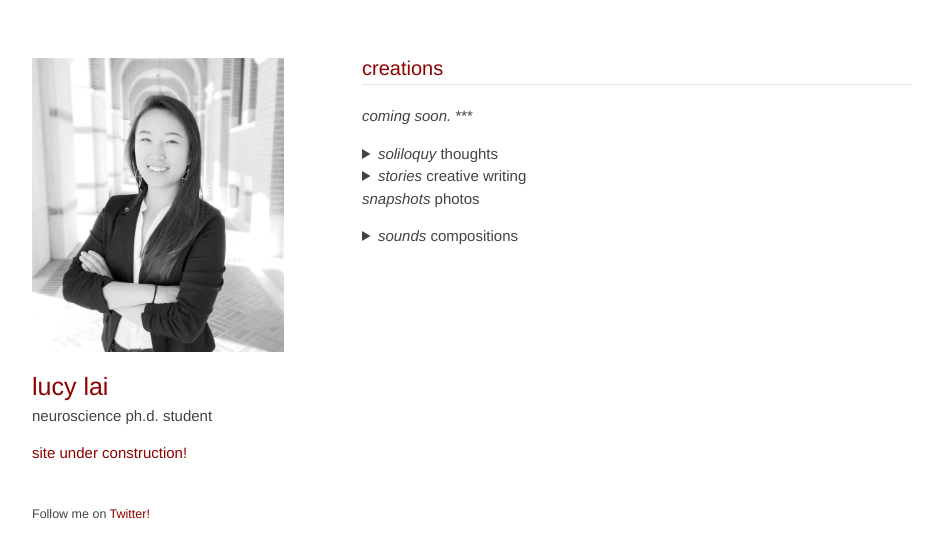
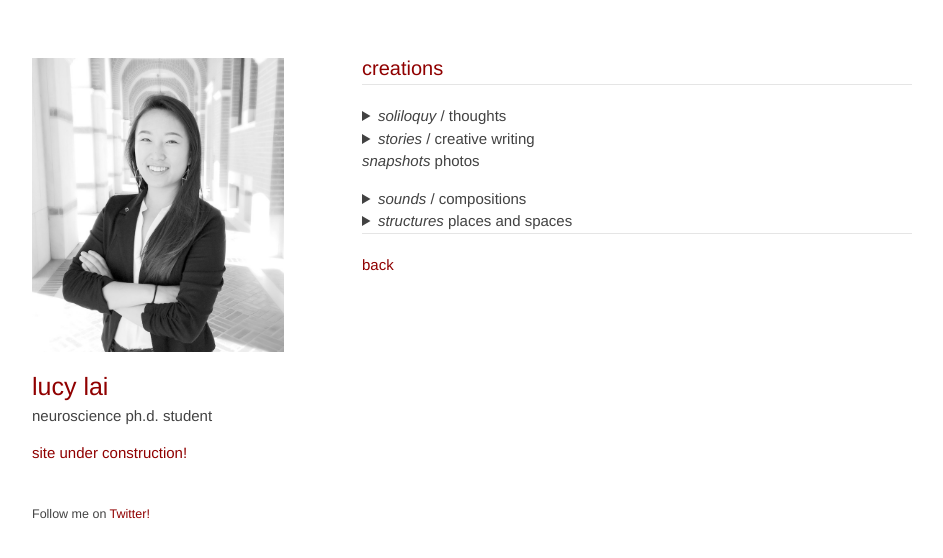
Before and after one commit to lucylai96/lucylai96.github.io, a Jekyll site: the page built from art.md, in a window 1280 px wide. Shown: the top 558 px of the page, without its empty margins (168-1111 px from the left). Built offline with Jekyll 4.4.1, drawn with Linux system fonts in a browser that asks for light colours; our own code applies the rules of GitHub Pages for plain Markdown files; some of the changed text lies outside the part shown.

Commit message:
Update art.md

```diff
--- a/art.md
+++ b/art.md
@@ -2,26 +2,25 @@
 ## creations
 ***
 
-_coming soon._
-***
-
 <details>
-<summary> <i> soliloquy </i> thoughts </summary>
+<summary> <i> soliloquy </i> / thoughts </summary>
 <br>
+blog
 </details>
 
 <details>
-<summary> <i> stories </i> creative writing </summary>
+<summary> <i> stories </i> / creative writing </summary>
 <br>
+
 </details>
 
 _snapshots_ photos
 
 <details>
-<summary> <i> sounds </i> compositions </summary>
+<summary> <i> sounds </i> / compositions </summary>
 <br>
 
-<i><b> Reflections (2013)</i></b>
+<i><b> Reflections (2013)</b></i>
 
 in another life, i composed music. here is an EP i wrote in high school:
 
@@ -34,7 +33,7 @@
 <iframe width="100%" height="166" scrolling="no" frameborder="no" allow="autoplay" src="https://w.soundcloud.com/player/?url=https%3A//api.soundcloud.com/tracks/639832068&color=%23000000&auto_play=false&hide_related=false&show_comments=true&show_user=true&show_reposts=false&show_teaser=true"></iframe><div style="font-size: 10px; color: #cccccc;line-break: anywhere;word-break: normal;overflow: hidden;white-space: nowrap;text-overflow: ellipsis; font-family: Interstate,Lucida Grande,Lucida Sans Unicode,Lucida Sans,Garuda,Verdana,Tahoma,sans-serif;font-weight: 100;"><a href="https://soundcloud.com/lucy_lai" title="Lucy Lai" target="_blank" style="color: #cccccc; text-decoration: none;">Lucy Lai</a> · <a href="https://soundcloud.com/lucy_lai/dj-dirichlet" title="dj dirichlet" target="_blank" style="color: #cccccc; text-decoration: none;">dj dirichlet</a></div>
 
 
-<i><b> Citrullus Ianatus (2015)</i></b>
+<i><b> Citrullus Ianatus (2015)</b> </i>
 
 i was also once really into <a href="https://en.wikipedia.org/wiki/Process_music" target="_blank">process music</a> after taking a course on contemporary music composition in college. inspired by Steve Reich's clapping music, i wrote this piece to be performed on a watermelon:
 
```
